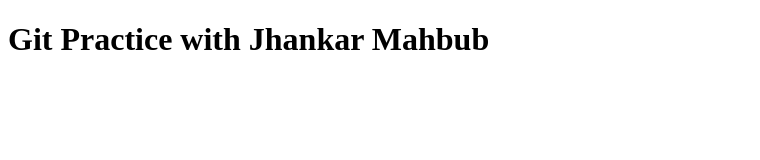
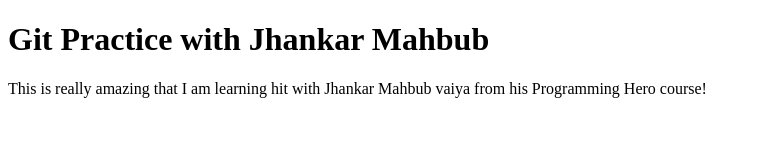
Before and after one commit to mehedi2014/my-first-hero-website, a plain HTML site: page index.html in a window 1280 px wide. Shown: the whole page, without its empty margins (0-760 px from the left). Drawn offline with Linux system fonts and the light colour scheme.

Commit message:
learning git

```diff
--- a/index.html
+++ b/index.html
@@ -3,9 +3,11 @@
 <head>
     <meta charset="UTF-8">
     <meta name="viewport" content="width=device-width, initial-scale=1.0">
-    <title>04. Explore Git</title>
+    <title>04. Explore Git with Jhankar</title>
 </head>
 <body>
     <h1>Git Practice with Jhankar Mahbub</h1>
+    <p>This is really amazing that I am learning hit with Jhankar Mahbub vaiya from his Programming Hero course!</p>
+
 </body>
 </html>
```
